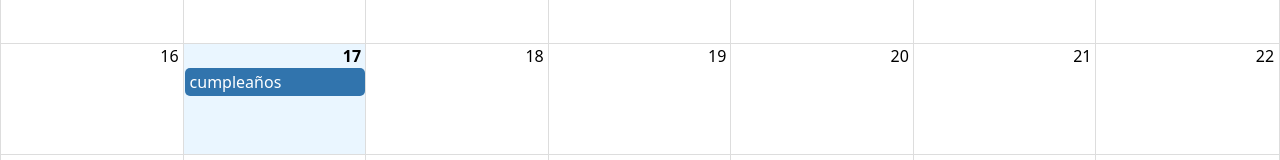
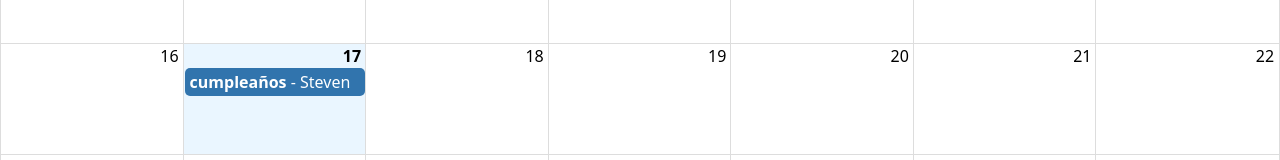
Before and after one commit to StxvenDev/calendar-app, a React (Vite) app: page / in a window 1280 px wide. Shown: the part 419-579 px from the top of the page. Built offline with nearby package versions, Linux system fonts and the light colour scheme.

Commit message:
feat: show info about event

```diff
--- /dev/null
+++ b/src/calendar/components/CalendarEvent.jsx
@@ -0,0 +1,13 @@
+import React from 'react'
+
+export const CalendarEvent = React.memo(({event}) => {
+    const {title, user} = event;
+  return (
+    <>
+        <strong>{ title }</strong>
+        <span> - { user.name }</span>
+    </>
+  )
+})
+
+//No es conveniente usar el memo en el punto inicial de la aplicacion, pero a medida que crezca la entrada de eventos sera util
--- a/src/calendar/index.js
+++ b/src/calendar/index.js
@@ -1,2 +1,3 @@
 export * from './pages/CalendarPage'
 export * from './components/Navbar'
+export * from './components/CalendarEvent'
--- a/src/calendar/pages/CalendarPage.jsx
+++ b/src/calendar/pages/CalendarPage.jsx
@@ -1,7 +1,7 @@
 import {Calendar} from 'react-big-calendar'
 import 'react-big-calendar/lib/css/react-big-calendar.css'
 import { addHours } from 'date-fns'
-import { Navbar } from '../components/Navbar'
+import { Navbar, CalendarEvent } from '../'
 import { getMessagesES, localizer } from '../../helpers'
 
 
@@ -14,7 +14,7 @@
       bgColor: '#fafafa',
       user: {
           _id: '123',
-          name: 'fernando'
+          name: 'Steven'
       }
     }];
 
@@ -42,6 +42,9 @@
             style={{ height: 'calc(100vh - 64px)' }}
             messages={getMessagesES()}
             eventPropGetter={ eventStyleGetter }
+            components={{
+                event: CalendarEvent
+            }}
         />
     </>
   )
```
